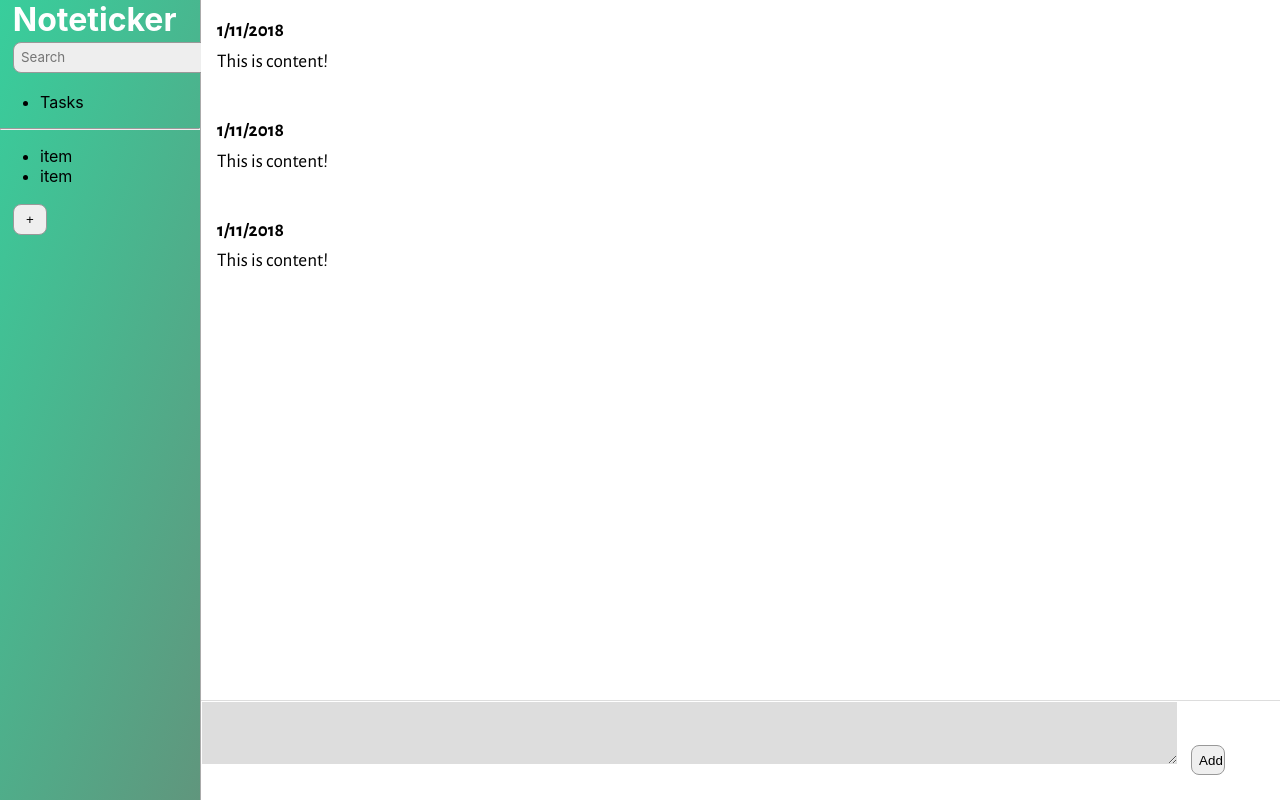
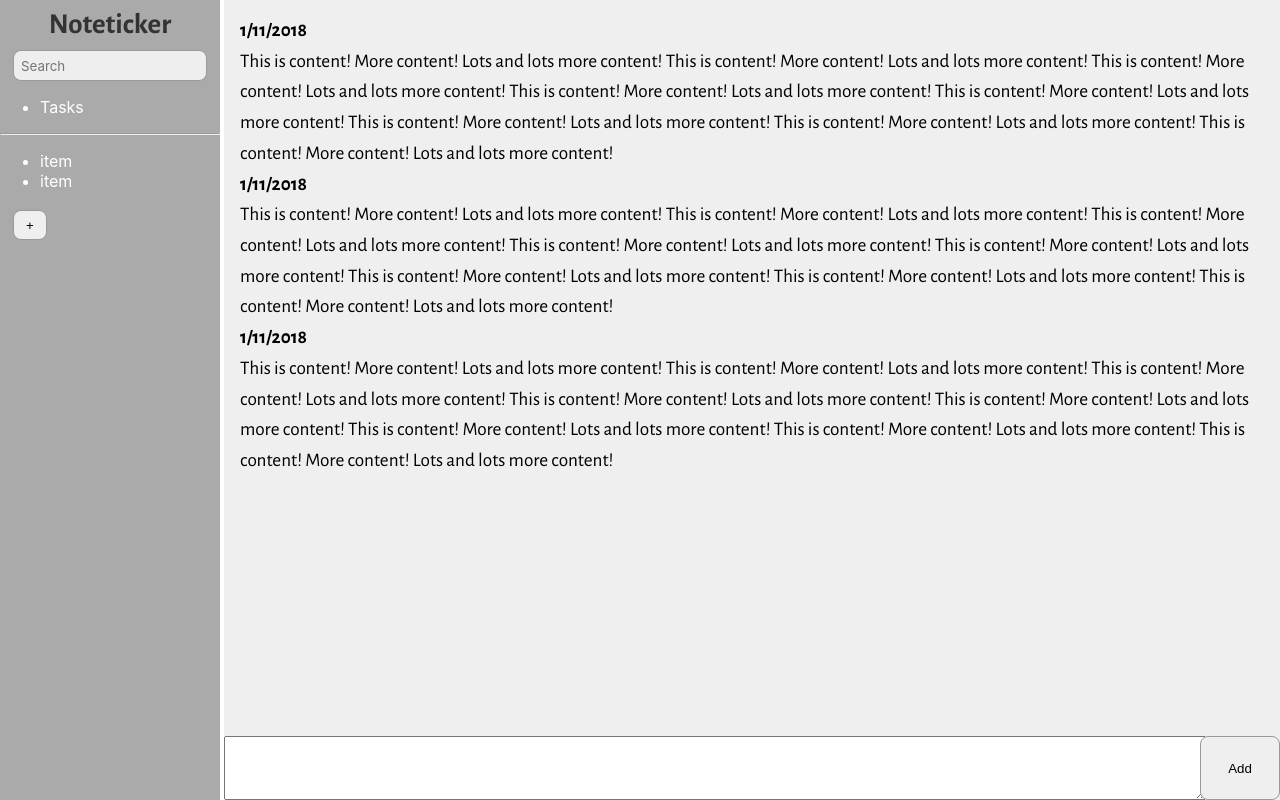
Before and after one commit to dapierce/noteticker, a React (Create React App) app: page / in a window 1280 px wide. Built offline with nearby package versions, Linux system fonts and the light colour scheme.

Commit message:
Update layout to CSS grid

```diff
--- a/src/App.css
+++ b/src/App.css
@@ -3,20 +3,85 @@
     (high DPI should look nice!)
 */
 
-/* TODO:
-    -[ ] change from flexbox to CSS Grid
-    -[ ] subdivide sections to typeography and layout
-    -[ ]
-*/
+/* variables */
 
-html,
-body {
-  height: 100%;
+:root {
+  --panel-width: 220px;
+  --input-height: 4em;
+  --input-button-width: 80px;
+
+  --main-color: #aaa;
+  --accent-color: #efefef;
 }
 
+/* colors */
+
+.panel {
+  background-color: var(--main-color);
+  color: white;
+}
+
+.content {
+  background-color: var(--accent-color);
+}
+
+.content-input {
+  background-color: var(--accent-color);
+}
+
+/* layout */
+
 body {
-  display: flex;
+  margin: 0;
+  padding: 0;
 }
+
+.App {
+  width: 100vw;
+  height: 100vh;
+  display: grid;
+  grid-template-columns: var(--panel-width) 1fr;
+  grid-column-gap: 4px;
+  overflow: hidden;
+  position: relative;
+}
+
+.panel {
+  overflow-y: auto;
+}
+
+.search {
+  width: calc(100% - 2em);
+  margin: 0 1em;
+}
+.content {
+  display: grid;
+  height: 100vh;
+  grid-template-rows: 1fr var(--input-height);
+  grid-row-gap: 4px;
+}
+
+.content-items {
+  overflow-y: auto;
+  padding: 1em;
+}
+
+.content-input {
+  display: grid;
+  grid-template-columns: 1fr var(--input-button-width);
+}
+
+.content-input textarea {
+  width: 100%;
+  height: calc(var(--input-height) - 1em);
+}
+
+.content-input button {
+  margin: 0;
+  width: 100%;
+}
+
+/* component design */
 
 input, button {
   border-radius: .6em;
@@ -30,31 +95,9 @@ button {
   width: 2.5em;
 }
 
-.App {
-  min-height: 100vh;
-  min-width: 100vw;
-  background: #ccc;
-  display: flex;
-  flex-flow: column wrap;
-}
-
-.App-body {
-  display: flex;
-  flex: 1;
-}
-
-.App-header {
-  color: #fff;
-  display: flex;
-  flex-direction: row;
-  margin: 0;
-  padding-left: .4em;
-}
-
-.App-header h1 {
+.header h1 {
   width: 50%;
   text-align: center;
-  flex: 1;
 }
 
 .search {
@@ -69,88 +112,21 @@ button {
   box-shadow: inset 0 0 0em .15em rgb(67, 133, 255);
 }
 
-.nav {
-  width: 200px;
-  background: linear-gradient(110deg, rgb(56, 206, 156), rgb(96, 150, 125));
-  border-right: 1px solid #aaa;
+/* typography */
+
+/* use system fonts for most controls */
+body, input {
+  font-family: -apple-system, BlinkMacSystemFont, 'Segoe UI', Roboto, Oxygen, Ubuntu, Cantarell, 'Open Sans', 'Helvetica Neue', sans-serif
 }
 
-.content {
-  background: #fff;
-  flex: 1;
-}
-
-.content-items {
-  padding: 1em;
-}
-
-.content-item {
-  padding-bottom: 2em;
-}
-
-.content-new {
-  border-top: 1px solid #ddd;
-}
-
-.new-content-input {
-  border: 1px solid #fff;
-  background-color: #ddd;
-  height: 3em;
-  transition: all .4s ease;
-  width: 90%;
-}
-
-.new-content-input:hover {
-  border: 1px solid #ddd;
-  background-color: #ddd;
-}
-
-.new-content-input:focus {
-  border: 1px solid #999;
-  background-color: #fff;
-}
-
-/*----
-Layout
-----*/
-
-body {
-  display: grid;
-  min-height: 100vh;
-  grid-template-columns: 260px 1fr;
-  grid-template-rows: 1fr;
-}
-
-.nav {
-  grid-row: 1;
-  grid-column: 1 / 2;
-}
-
-.content {
-  display: grid;
-  grid-template-rows: 1fr 100px;
-}
-
-.content-new {
-  grid-row: 2;
-}
-
-/*---------
-Typeography
----------*/
-
 /* Logo font */
-.App-header h1 {
+.header {
   color: #333;
   font-family: 'Alegreya Sans', sans-serif;
   font-size: 1.8em;
   font-weight: 700;
-  line-height: 1.2em;
-}
-
-/* use system fonts for most controls */
-body, input {
-  font-family: -apple-system, BlinkMacSystemFont, 'Segoe UI', Roboto, Oxygen, Ubuntu, Cantarell, 'Open Sans', 'Helvetica Neue', sans-serif
+  line-height: .4em;
+  text-align: center;
 }
 
 .content-item, .new-content-input {
--- a/src/App.js
+++ b/src/App.js
@@ -1,16 +1,14 @@
 import React, { Component } from 'react';
 import './App.css';
-import Nav from './Nav.js';
+import Panel from './Panel.js';
 import Content from './Content.js';
 
 class App extends Component {
   render() {
     return (
       <div className="App">
-        <div className="App-body">
-          <Nav />
-          <Content />
-        </div>
+        <Panel />
+        <Content />
       </div>
     );
   }
--- a/src/Content.js
+++ b/src/Content.js
@@ -1,6 +1,6 @@
 import React, { Component } from 'react';
-import ContentItem from './ContentItem';
-import ContentNew from './ContentNew';
+import ContentItem from './ContentItem.js';
+import ContentInput from './ContentInput.js';
 
 class Content extends Component {
   render() {
@@ -11,7 +11,7 @@ class Content extends Component {
           <ContentItem />
           <ContentItem />
         </div>
-        <ContentNew />
+        <ContentInput />
       </div>
     );
   }
--- a/src/ContentNew.js
+++ b/src/ContentInput.js
@@ -1,11 +1,11 @@
 import React, { Component } from 'react';
 
-class ContentNew extends Component {
+class ContentInput extends Component {
 
 
   render() {
     return (
-      <div className="content-new">
+      <div className="content-input">
         <textarea className="new-content-input" />
         <button className="new-content-button" onClick={this.handleAddEntry}>Add</button>
       </div>
@@ -13,4 +13,4 @@ class ContentNew extends Component {
   }
 }
 
-export default ContentNew;
+export default ContentInput;
--- a/src/ContentItem.js
+++ b/src/ContentItem.js
@@ -5,7 +5,7 @@ class ContentItem extends Component {
     return (
       <div className="content-item">
         <div className="content-time">1/11/2018</div>
-        <div className="content-text">This is content!</div>
+        <div className="content-text">This is content! More content! Lots and lots more content! This is content! More content! Lots and lots more content! This is content! More content! Lots and lots more content! This is content! More content! Lots and lots more content! This is content! More content! Lots and lots more content! This is content! More content! Lots and lots more content! This is content! More content! Lots and lots more content! This is content! More content! Lots and lots more content!</div>
       </div>
     );
   }
--- a/src/Nav.js
+++ b/src/Panel.js
@@ -2,11 +2,11 @@ import React, { Component } from 'react';
 import Search from './Search.js';
 import NotebookList from './NotebookList.js';
 
-class Nav extends Component {
+class Panel extends Component {
   render() {
     return (
-      <div className="nav">
-        <h1 className="App-header">Noteticker</h1>
+      <div className="panel">
+        <h1 className="header">Noteticker</h1>
         <Search />
         <NotebookList/>
         <button className="button-new">+</button>
@@ -15,4 +15,4 @@ class Nav extends Component {
   }
 }
 
-export default Nav;
+export default Panel;
```
